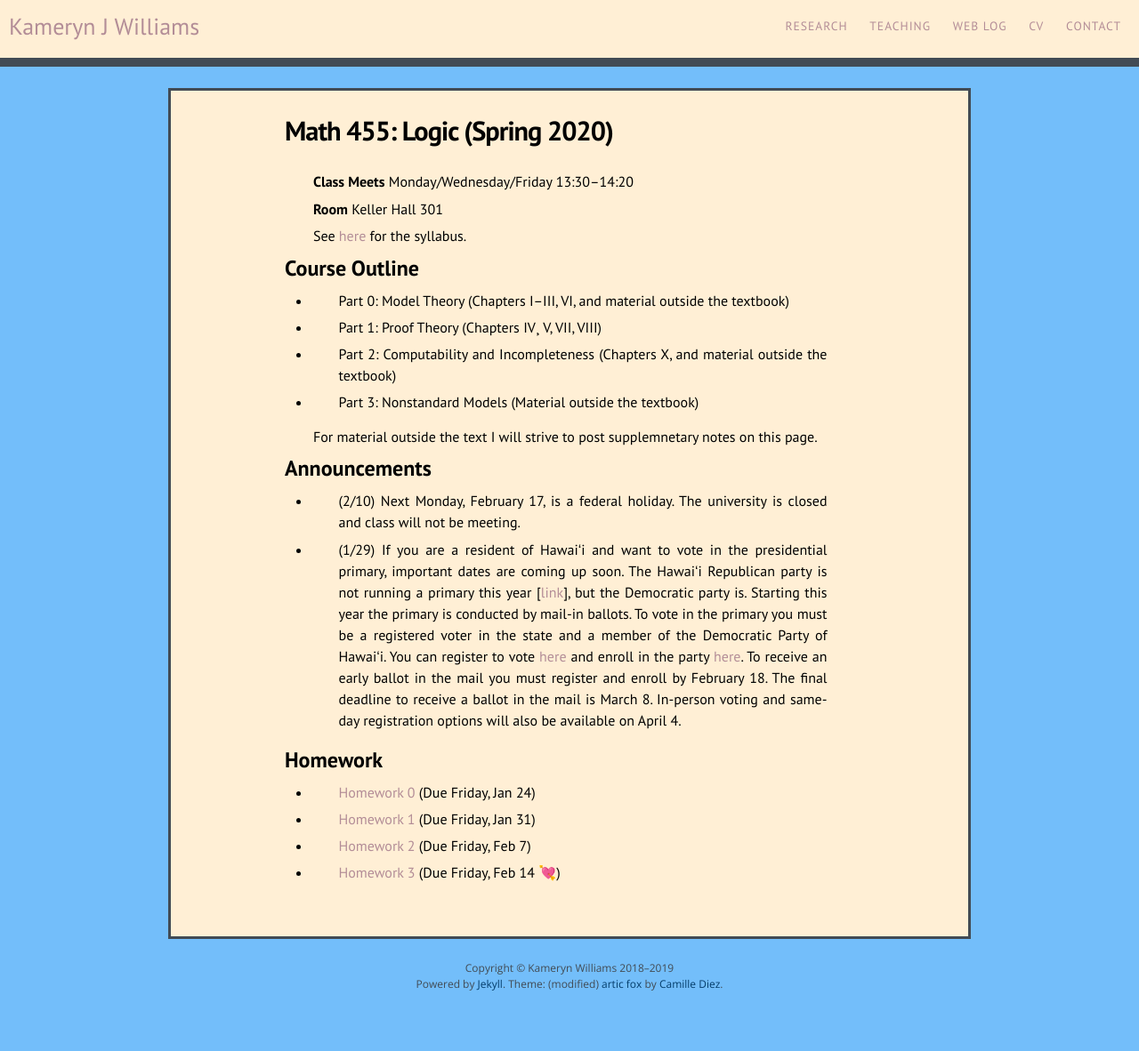
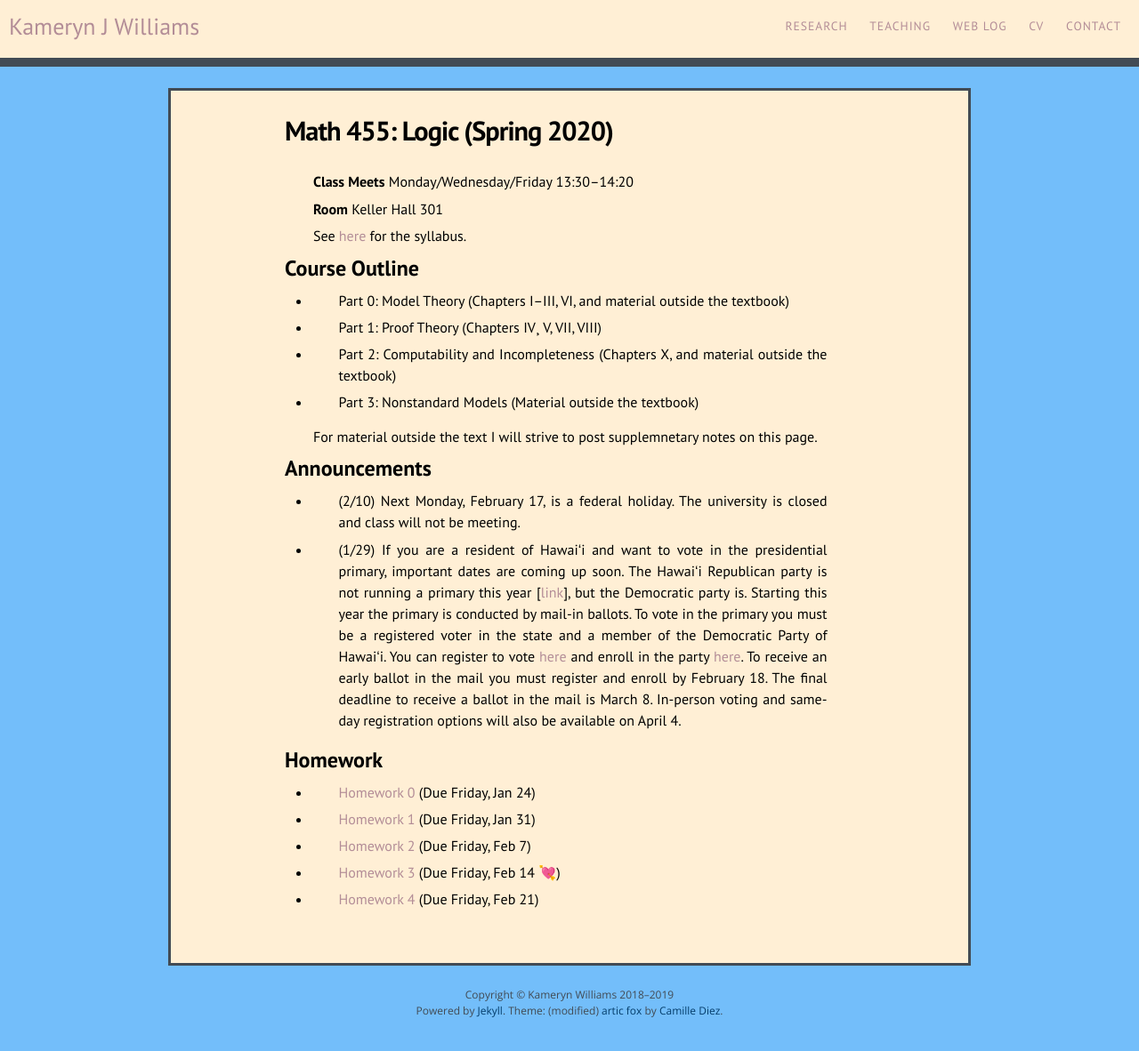
Before and after one commit to kamerynjw/kamerynjw.github.io, a Jekyll site: the page built from teaching/2020/math455.md, in a window 1280 px wide. Shown: the whole page at 89% size. Built offline with Jekyll 4.4.1, drawn with Linux system fonts in a browser that asks for light colours; nearby versions of some CDN libraries; before the commit the page ends 1152 px from its top, so only the background shows below that.

Commit message:
new logic homework compactness compactness compactness

```diff
--- a/teaching/2020/math455.md
+++ b/teaching/2020/math455.md
@@ -41,3 +41,5 @@ Homework
 * [Homework 2]({{ page.url }}h2.pdf) (Due Friday, Feb 7)
 
 * [Homework 3]({{ page.url }}h3.pdf) (Due Friday, Feb 14 💘)
+
+* [Homework 4]({{ page.url }}h4.pdf) (Due Friday, Feb 21)
```
Also changed, not shown: 1 other file.
